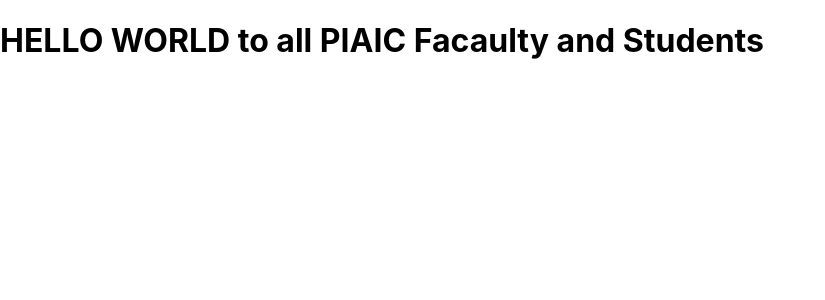
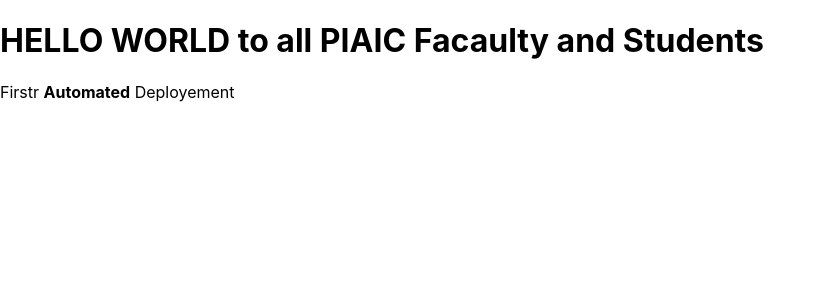
Before and after one commit to muhammadasif84/bootcamp-react-app, a React (Create React App) app: page / in a window 1280 px wide. Shown: the top 300 px of the page, without its empty margins (0-825 px from the left). Built offline with nearby package versions, Linux system fonts and the light colour scheme.

Commit message:
Update App.js

```diff
--- a/src/App.js
+++ b/src/App.js
@@ -5,6 +5,7 @@
   return (
     <div>
      <h1>HELLO WORLD to all PIAIC Facaulty and Students</h1>
+     <p>Firstr <b>Automated</b> Deployement</p>
     </div>
   );
 }
```
